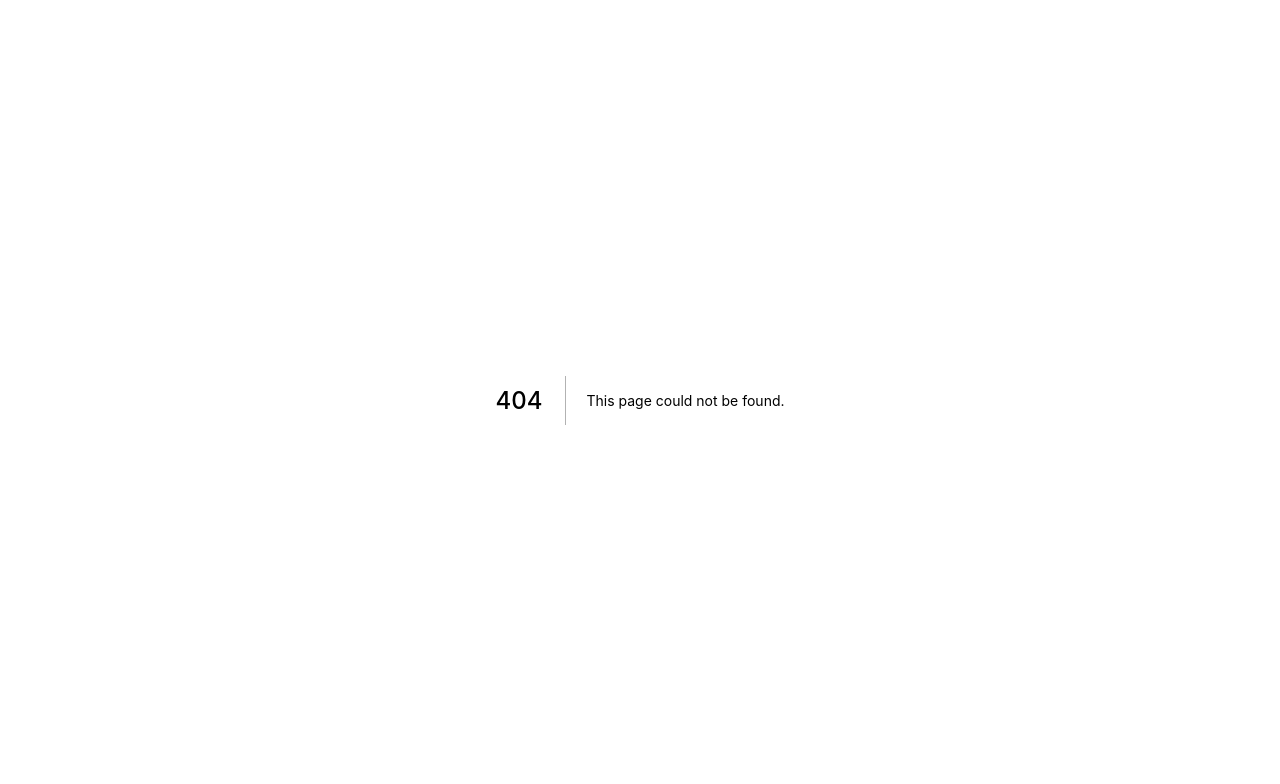
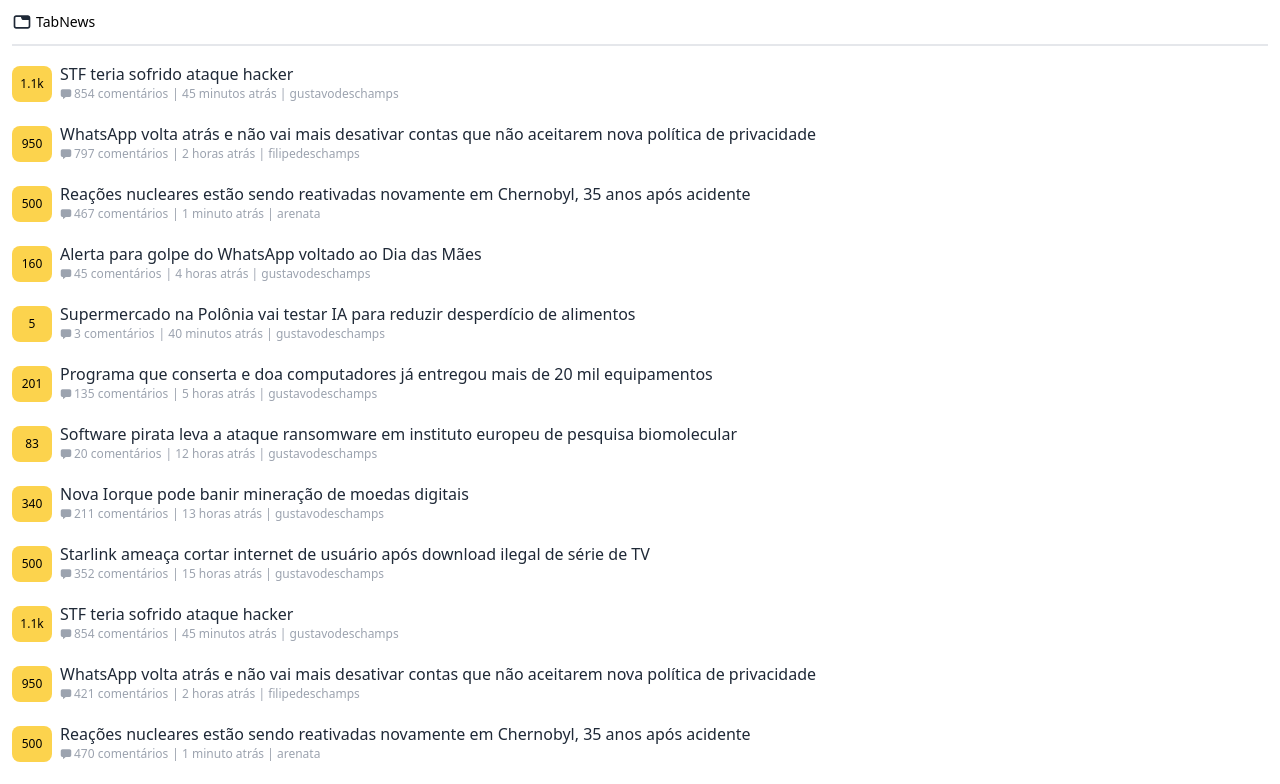
Before and after one commit to ZomerJoop/tabnews.com.br, a Next.js app: page /layout-05 in a window 1280 px wide. Before the commit this address had no page. Shown: the top 784 px of the page. Built offline with nearby package versions, Linux system fonts and the light colour scheme.

Commit message:
layout: add layout-05

```diff
--- /dev/null
+++ b/pages/layout-05.js
@@ -0,0 +1,182 @@
+import Link from "next/link";
+import { CgTab } from "react-icons/cg";
+import { IoChatbox } from "react-icons/io5";
+import { VscCircleFilled } from "react-icons/vsc";
+
+export default function Home() {
+  return (
+    <>
+      <header className="container pl-3 pr-3 m-auto">
+        <nav className="flex items-center justify-between pt-3 pb-3 mb-4 border-b-2 border-gray-200">
+          <div className="flex items-center space-x-1">
+            <CgTab className="w-5 h-5 text-gray-800" />
+            <span className="text-sm font-medium">TabNews</span>
+          </div>
+        </nav>
+      </header>
+
+      <div className="container pl-3 pr-3 m-auto">
+        <NewsList />
+      </div>
+    </>
+  );
+}
+
+function NewsList() {
+  const newsItems = [
+    {
+      coins: "1.1k",
+      author: "gustavodeschamps",
+      title: "STF teria sofrido ataque hacker",
+      date: "45 minutos atrás",
+    },
+    {
+      coins: "950",
+      author: "filipedeschamps",
+      title:
+        "WhatsApp volta atrás e não vai mais desativar contas que não aceitarem nova política de privacidade",
+      date: "2 horas atrás",
+    },
+    {
+      coins: "500",
+      author: "arenata",
+      title:
+        "Reações nucleares estão sendo reativadas novamente em Chernobyl, 35 anos após acidente",
+      date: "1 minuto atrás",
+    },
+    {
+      coins: "160",
+      author: "gustavodeschamps",
+      title: "Alerta para golpe do WhatsApp voltado ao Dia das Mães",
+      date: "4 horas atrás",
+    },
+    {
+      coins: "5",
+      author: "gustavodeschamps",
+      title:
+        "Supermercado na Polônia vai testar IA para reduzir desperdício de alimentos",
+      date: "40 minutos atrás",
+    },
+    {
+      coins: "201",
+      author: "gustavodeschamps",
+      title:
+        "Programa que conserta e doa computadores já entregou mais de 20 mil equipamentos",
+      date: "5 horas atrás",
+    },
+    {
+      coins: "83",
+      author: "gustavodeschamps",
+      title:
+        "Software pirata leva a ataque ransomware em instituto europeu de pesquisa biomolecular",
+      date: "12 horas atrás",
+    },
+    {
+      coins: "340",
+      author: "gustavodeschamps",
+      title: "Nova Iorque pode banir mineração de moedas digitais",
+      date: "13 horas atrás",
+    },
+    {
+      coins: "500",
+      author: "gustavodeschamps",
+      title:
+        "Starlink ameaça cortar internet de usuário após download ilegal de série de TV",
+      date: "15 horas atrás",
+    },
+    {
+      coins: "1.1k",
+      author: "gustavodeschamps",
+      title: "STF teria sofrido ataque hacker",
+      date: "45 minutos atrás",
+    },
+    {
+      coins: "950",
+      author: "filipedeschamps",
+      title:
+        "WhatsApp volta atrás e não vai mais desativar contas que não aceitarem nova política de privacidade",
+      date: "2 horas atrás",
+    },
+    {
+      coins: "500",
+      author: "arenata",
+      title:
+        "Reações nucleares estão sendo reativadas novamente em Chernobyl, 35 anos após acidente",
+      date: "1 minuto atrás",
+    },
+    {
+      coins: "160",
+      author: "gustavodeschamps",
+      title: "Alerta para golpe do WhatsApp voltado ao Dia das Mães",
+      date: "4 horas atrás",
+    },
+    {
+      coins: "5",
+      author: "gustavodeschamps",
+      title:
+        "Supermercado na Polônia vai testar IA para reduzir desperdício de alimentos",
+      date: "40 minutos atrás",
+    },
+    {
+      coins: "201",
+      author: "gustavodeschamps",
+      title:
+        "Programa que conserta e doa computadores já entregou mais de 20 mil equipamentos",
+      date: "5 horas atrás",
+    },
+    {
+      coins: "83",
+      author: "gustavodeschamps",
+      title:
+        "Software pirata leva a ataque ransomware em instituto europeu de pesquisa biomolecular",
+      date: "12 horas atrás",
+    },
+    {
+      coins: "340",
+      author: "gustavodeschamps",
+      title: "Nova Iorque pode banir mineração de moedas digitais",
+      date: "13 horas atrás",
+    },
+    {
+      coins: "500",
+      author: "gustavodeschamps",
+      title:
+        "Starlink ameaça cortar internet de usuário após download ilegal de série de TV",
+      date: "15 horas atrás",
+    },
+  ];
+
+  return (
+    <div className="flex flex-col space-y-5">
+      {newsItems.map((news, index) => {
+        return (
+          <div className="flex items-start" key={index}>
+            <div className="w-10 pt-2 pb-2 mt-1 mr-2 text-xs leading-relaxed text-center bg-yellow-300 rounded-lg">
+              {news.coins}
+            </div>
+            <div className="flex-1">
+              <div className="text-base font-medium text-gray-800">
+                <Link href="#">
+                  <a>{news.title}</a>
+                </Link>
+              </div>
+              {/* Fazer o ellipis ou truncate funcionar */}
+              <div className="flex overflow-hidden text-xs font-normal text-gray-400">
+                <div className="inline-flex items-center flex-shrink-0">
+                  <IoChatbox className="mr-0.5" />
+                  {news.coins * Math.random()
+                    ? Math.round(news.coins * Math.random())
+                    : "854"}{" "}
+                  comentários
+                </div>
+                <div className="flex-shrink-0 ml-1">
+                  | {news.date} | {news.author}
+                </div>
+              </div>
+            </div>
+          </div>
+        );
+      })}
+    </div>
+  );
+}
```
